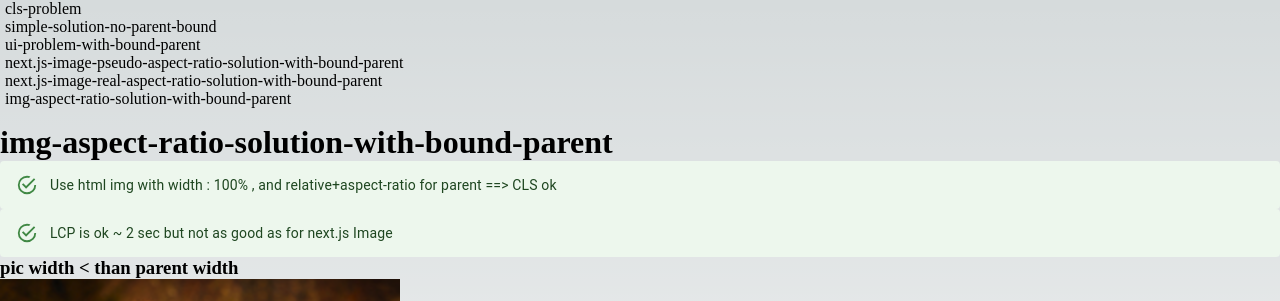
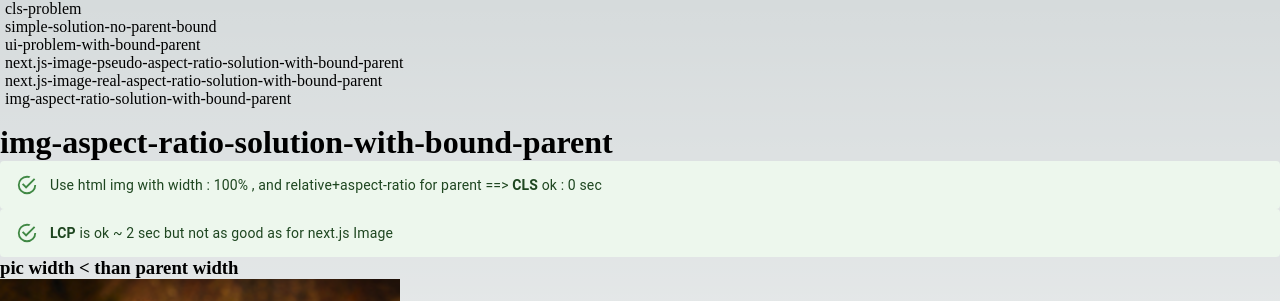
Before and after one commit to NathanKr/core-web-vitals-cls-playground, a Next.js app: page /img-aspect-ratio-solution-with-bound-parent in a window 1280 px wide. Shown: the top 301 px of the page. Built offline with nearby package versions, Linux system fonts and the light colour scheme.

Commit message:
cosmetic changes

```diff
--- a/src/pages/img-aspect-ratio-solution-with-bound-parent.tsx
+++ b/src/pages/img-aspect-ratio-solution-with-bound-parent.tsx
@@ -4,7 +4,7 @@ import { LOREM_100_STRING } from "@/utils/constants";
 import { infoBig, infoSmall } from "@/utils/utils";
 import { Alert } from "@mui/material";
 
-const KeepAspectRatioSolutionWithBoundParent = () => {
+const KeepRealAspectRatioHtmlImg = () => {
 
   return (
     <>
@@ -13,9 +13,9 @@ const KeepAspectRatioSolutionWithBoundParent = () => {
         <Alert severity="success">
           Use html img with width : 100% , and relative+aspect-ratio for parent
           ==
-          {">"} CLS ok
+          {">"} <strong>CLS</strong> ok : 0 sec
         </Alert>
-        <Alert severity="success">LCP is ok ~ 2 sec but not as good as for next.js Image</Alert>
+        <Alert severity="success"><strong>LCP</strong> is ok ~ 2 sec but not as good as for next.js Image</Alert>
       </h2>
       <h3>pic width {'<'} than parent width</h3>
       <ImgWithAspectRatio info={infoSmall}/>
@@ -26,4 +26,4 @@ const KeepAspectRatioSolutionWithBoundParent = () => {
   );
 };
 
-export default KeepAspectRatioSolutionWithBoundParent;
+export default KeepRealAspectRatioHtmlImg;
--- a/src/pages/next.js-image-pseudo-aspect-ratio-solution-with-bound-parent.tsx
+++ b/src/pages/next.js-image-pseudo-aspect-ratio-solution-with-bound-parent.tsx
@@ -9,13 +9,13 @@ import {
 } from "@/utils/constants";
 import { Alert } from "@mui/material";
 
-const KeepAspectRatioSolutionWithBoundParent = () => {
+const KeepPseudoAspectRatioNextImage = () => {
   const aspectRatio = LION_IMG_WIDTH_PX / LION_IMG_HEIGHT_PX;
   const paddingTopPercentage = `${(100 * 1) / aspectRatio}%`;
 
   return (
     <>
-      <h1>{ETab.keepAspectRatioNextImage}</h1>
+      <h1>{ETab.keepPseudoAspectRatioNextImage}</h1>
       <h2>
         <Alert severity="error">
           Use next.js Image with fill , and relative\absolute for parents ==
@@ -39,4 +39,4 @@ const KeepAspectRatioSolutionWithBoundParent = () => {
   );
 };
 
-export default KeepAspectRatioSolutionWithBoundParent;
+export default KeepPseudoAspectRatioNextImage;
--- a/src/types/e-tab.ts
+++ b/src/types/e-tab.ts
@@ -2,9 +2,9 @@ enum ETab {
   proplem = "cls-problem",
   simpleSolution = "simple-solution-no-parent-bound",
   uiProblemWithBoundParent = "ui-problem-with-bound-parent",
-  keepAspectRatioNextImage = "next.js-image-pseudo-aspect-ratio-solution-with-bound-parent",
+  keepPseudoAspectRatioNextImage = "next.js-image-pseudo-aspect-ratio-solution-with-bound-parent",
   keepRealAspectRatioNextImage = "next.js-image-real-aspect-ratio-solution-with-bound-parent",
-  keepRealAspectRatioHtmlImg = 'img-aspect-ratio-solution-with-bound-parent'
+  keepRealAspectRatioHtmlImg = "img-aspect-ratio-solution-with-bound-parent",
 }
 
 export default ETab;
```
Also changed, not shown: src/pages/next.js-image-real-aspect-ratio-solution-with-bound-parent.tsx (+11 -9 lines), 1 other file (tests, documents, lock files or other folders).
